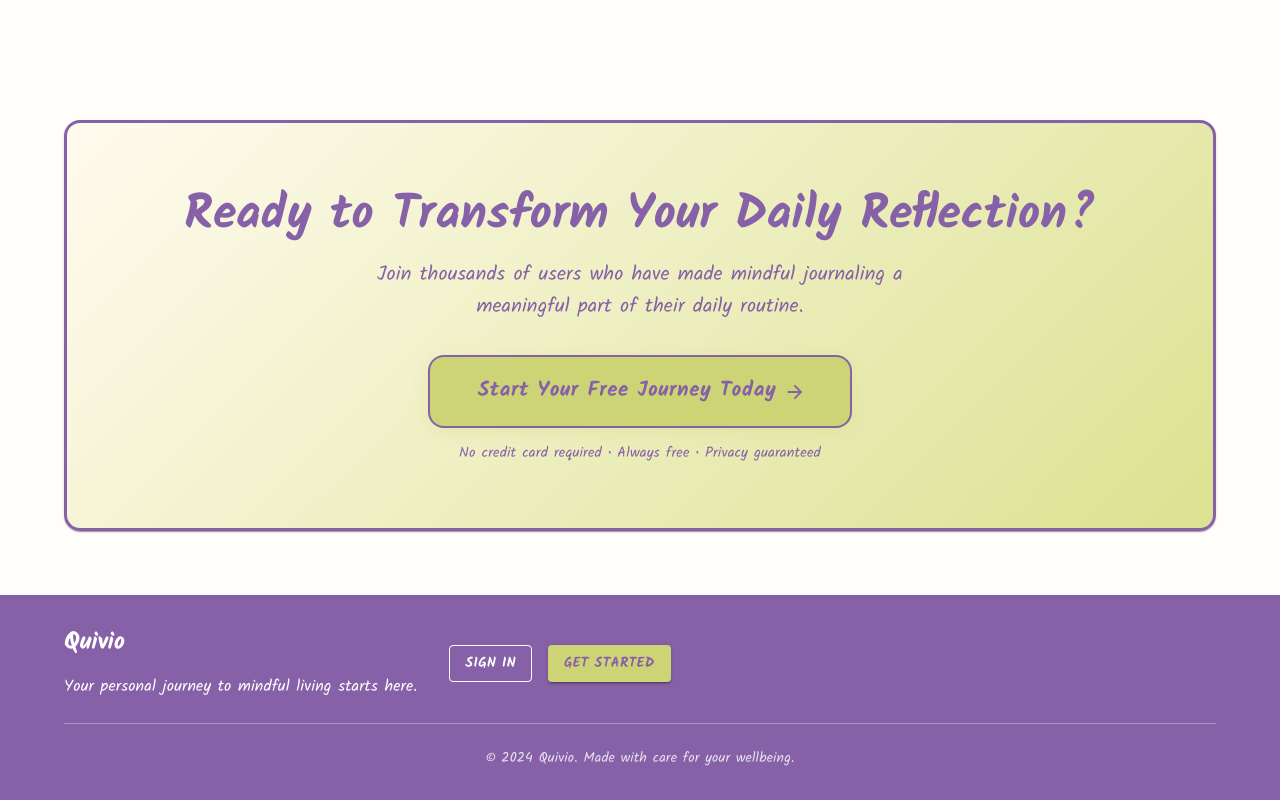
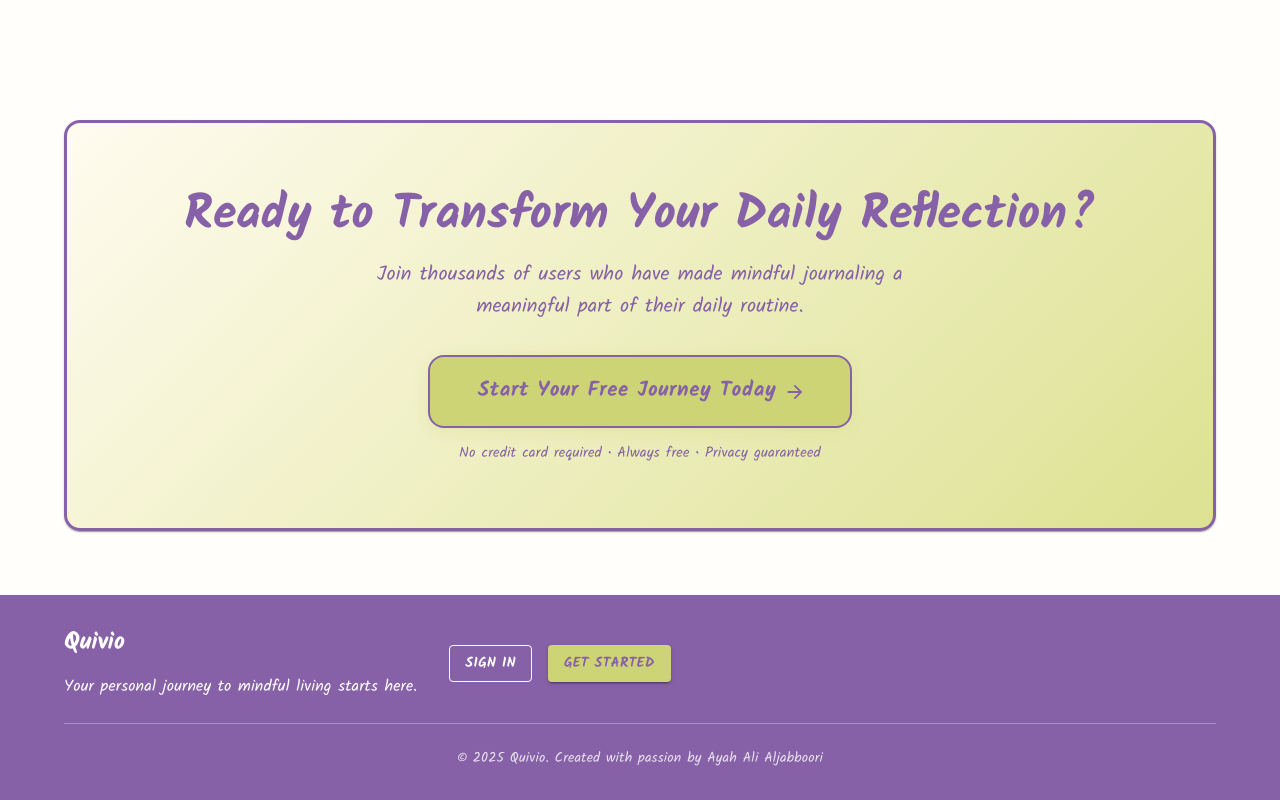
Before and after one commit to ayahalij/Quivio-frontend, a React (Create React App) app: page / in a window 1280 px wide. Shown: the part 3064-3864 px from the top of the page. Built offline with nearby package versions, Linux system fonts and the light colour scheme; no server answers.

Commit message:
landing page signture

```diff
--- a/src/pages/LandingPage.jsx
+++ b/src/pages/LandingPage.jsx
@@ -783,7 +783,7 @@ const LandingPage = () => {
               opacity: 0.8
             }}
           >
-            © 2024 Quivio. Made with care for your wellbeing.
+            © 2025 Quivio. Created with passion by Ayah Ali Aljabboori
           </Typography>
         </Container>
       </Box>
```
